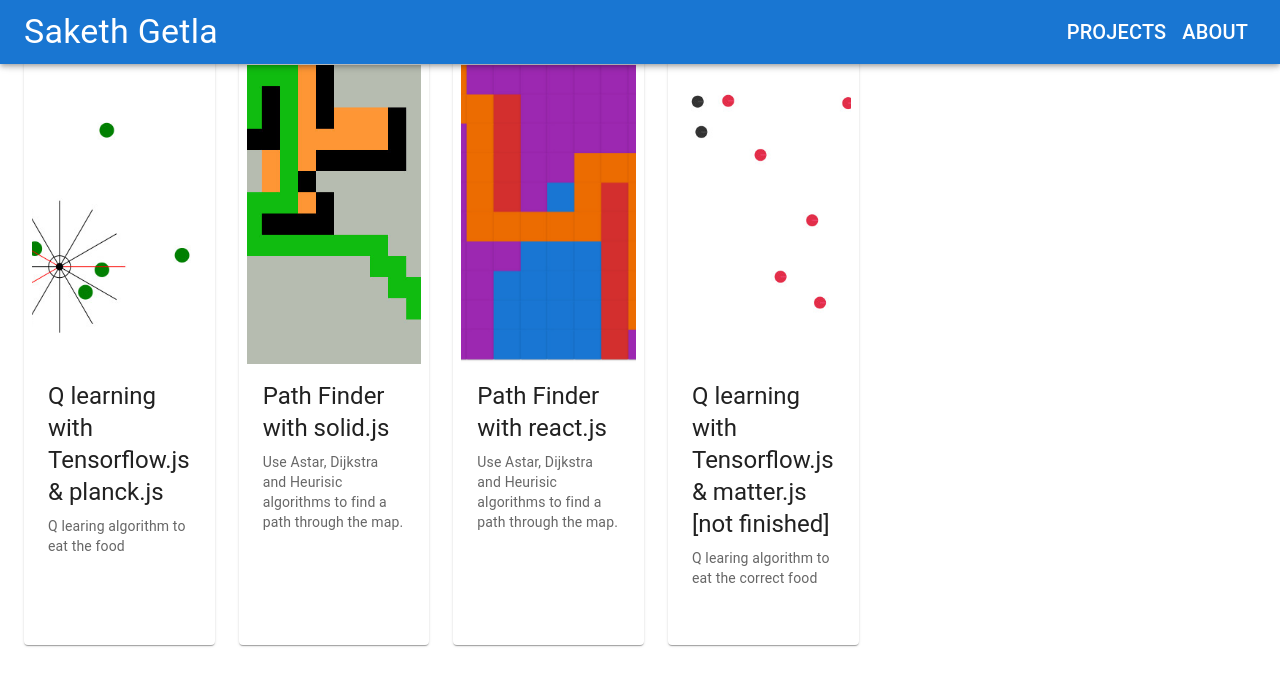
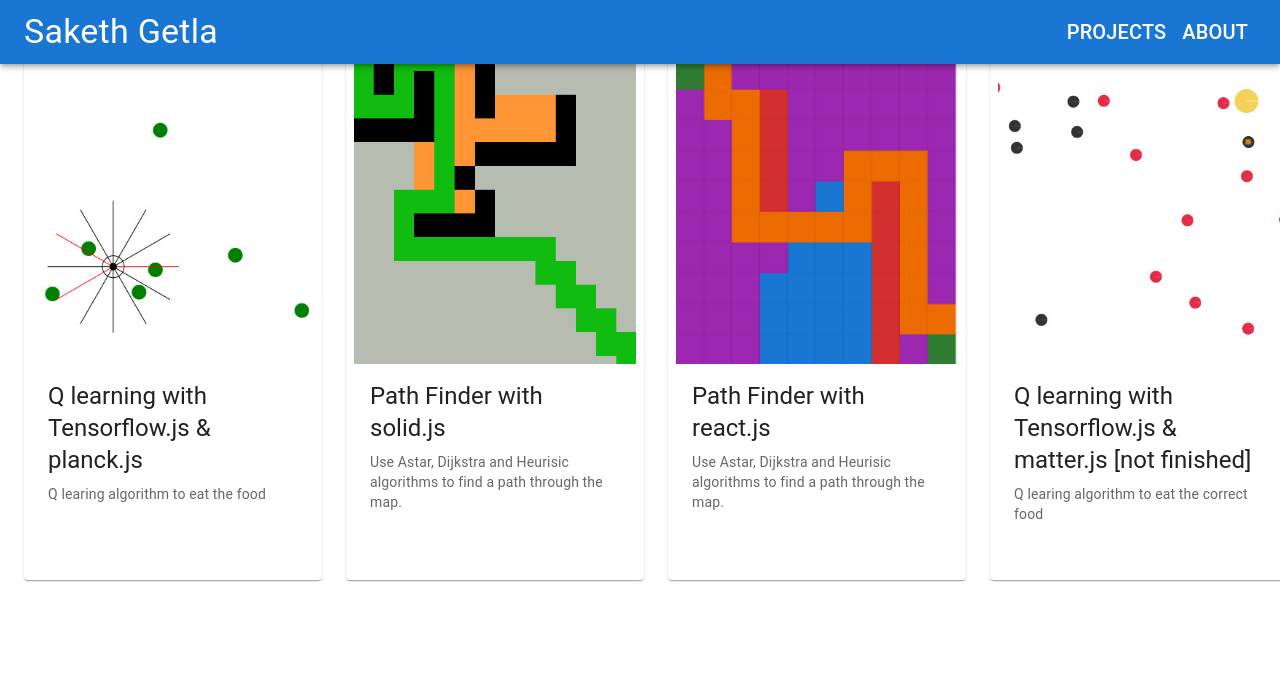
Before and after one commit to sakethgetla/sakethgetla.github.io, a React (Create React App) app: page / in a window 1280 px wide. Shown: the top 686 px of the page. Built offline with nearby package versions, Linux system fonts and the light colour scheme.

Commit message:
approprite sizes

```diff
--- a/src/Home.jsx
+++ b/src/Home.jsx
@@ -13,7 +13,7 @@ export default function App() {
     <Grid container spacing={5} paddingTop={5}>
       {
         pages.map(page => (
-          <Grid key={page.id} item xs={12} sm={6} md={6} lg={2} >
+          <Grid key={page.id} item xs={12} sm={6} md={4} lg={3} xl={2.5} >
             <Card sx={{ padding: 1, margin: 1, width: 1, height: 1 }} >
               {/* <Card > */}
               <CardActionArea
```
